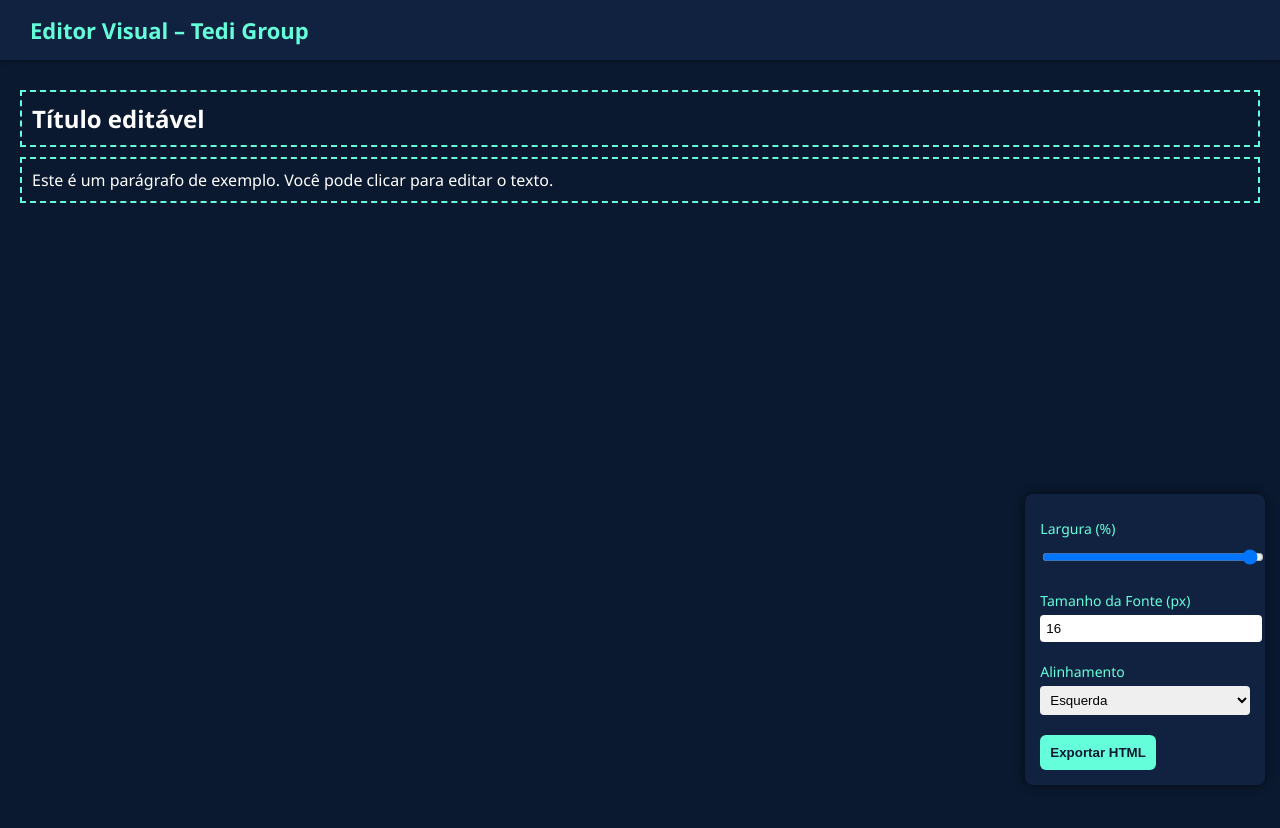
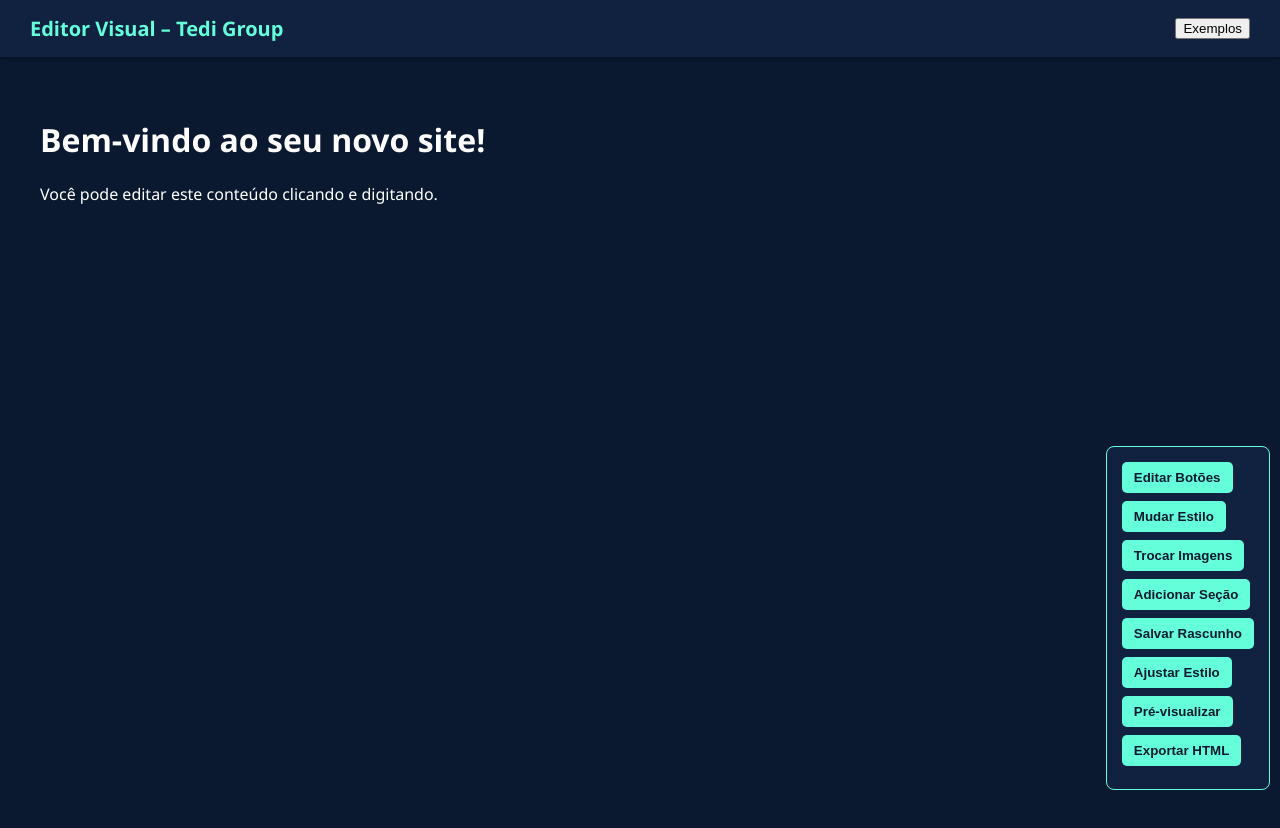
Before and after one commit to Tedi-Company/Tedi-grop, a plain HTML site: page criação de sites/editor/index.html.html in a window 1280 px wide. Before the commit the page ends 800 px from the top, so only its background shows below. Drawn offline with Linux system fonts and the light colour scheme.

Commit message:
Update index.html.html

```diff
--- a/criação de sites/editor/index.html.html
+++ b/criação de sites/editor/index.html.html
@@ -2,8 +2,8 @@
 <html lang="pt-BR">
 <head>
   <meta charset="UTF-8" />
-  <meta name="viewport" content="width=device-width, initial-scale=1.0"/>
-  <title>Editor Visual – Tedi Group</title>
+  <meta name="viewport" content="width=device-width, initial-scale=1.0" />
+  <title>Editor Visual - Tedi Group</title>
   <style>
     body {
       margin: 0;
@@ -15,150 +15,199 @@
     header {
       background-color: #112240;
       padding: 15px 30px;
+      display: flex;
+      justify-content: space-between;
+      align-items: center;
       box-shadow: 0 2px 4px rgba(0,0,0,0.3);
     }
 
-    header h1 {
-      margin: 0;
-      font-size: 22px;
+    .logo {
+      font-size: 20px;
       color: #64ffda;
+      font-weight: bold;
     }
 
-    main {
-      padding: 20px;
+    #toolbar {
+      position: fixed;
+      bottom: 10px;
+      right: 10px;
+      background-color: #112240;
+      border: 1px solid #64ffda;
+      padding: 15px;
+      border-radius: 8px;
+      z-index: 9999;
     }
 
-    .editable {
-      border: 2px dashed #64ffda;
-      padding: 10px;
-      margin: 10px 0;
+    #toolbar button {
+      display: block;
+      margin-bottom: 8px;
+      background-color: #64ffda;
+      color: #0a192f;
+      border: none;
+      padding: 8px 12px;
+      border-radius: 5px;
       cursor: pointer;
+      font-weight: bold;
     }
 
-    #controls {
-      position: fixed;
-      bottom: 15px;
-      right: 15px;
-      background: #112240;
-      padding: 15px;
-      border-radius: 8px;
-      box-shadow: 0 0 10px rgba(0,0,0,0.6);
-      z-index: 1000;
+    #toolbar button:hover {
+      background-color: #52d0c2;
     }
 
-    #controls label {
-      display: block;
-      margin-top: 10px;
-      color: #64ffda;
-      font-size: 14px;
+    #editable-area {
+      padding: 40px;
+      min-height: 100vh;
     }
 
-    #controls input,
-    #controls select {
-      width: 100%;
-      padding: 6px;
-      border-radius: 4px;
-      border: none;
-      margin-top: 5px;
-      margin-bottom: 10px;
-    }
-
-    #exportBtn {
-      background: #64ffda;
-      color: #0a192f;
-      font-weight: bold;
-      border: none;
-      padding: 10px;
-      border-radius: 6px;
-      cursor: pointer;
-      margin-top: 10px;
-    }
-
-    #exportBtn:hover {
-      background: #52d0c2;
+    [contenteditable="true"]:focus {
+      outline: 2px dashed #64ffda;
     }
   </style>
 </head>
 <body>
+
   <header>
-    <h1>Editor Visual – Tedi Group</h1>
+    <div class="logo">Editor Visual – Tedi Group</div>
+    <button onclick="loadExample()">Exemplos</button>
   </header>
 
-  <main contenteditable="false">
-    <h2 class="editable">Título editável</h2>
-    <p class="editable">Este é um parágrafo de exemplo. Você pode clicar para editar o texto.</p>
+  <main id="editable-area" contenteditable="true">
+    <h1>Bem-vindo ao seu novo site!</h1>
+    <p>Você pode editar este conteúdo clicando e digitando.</p>
   </main>
 
-  <div id="controls">
-    <label for="widthControl">Largura (%)</label>
-    <input type="range" id="widthControl" min="10" max="100" value="100">
-
-    <label for="fontSizeControl">Tamanho da Fonte (px)</label>
-    <input type="number" id="fontSizeControl" min="8" max="72" value="16">
-
-    <label for="textAlignControl">Alinhamento</label>
-    <select id="textAlignControl">
-      <option value="left">Esquerda</option>
-      <option value="center">Centro</option>
-      <option value="right">Direita</option>
-    </select>
-
-    <button id="exportBtn">Exportar HTML</button>
+  <div id="toolbar">
+    <button onclick="editButtons()">Editar Botões</button>
+    <button onclick="changeStyle()">Mudar Estilo</button>
+    <button onclick="changeImages()">Trocar Imagens</button>
+    <button onclick="addSection()">Adicionar Seção</button>
+    <button onclick="saveDraft()">Salvar Rascunho</button>
+    <button onclick="adjustStyle()">Ajustar Estilo</button>
+    <button onclick="previewPage()">Pré-visualizar</button>
+    <button onclick="exportHTML()">Exportar HTML</button>
   </div>
 
   <script>
-    let selected = null;
+    function loadExample() {
+      const option = prompt("Escolha: ecológico ou infantil").toLowerCase();
+      let url = '';
+      if (option === 'ecológico' || option === 'ecologico') {
+        url = '/Tedi-grop/tedidev/topsorbankda/banco de dados/linguagem/html/import/ecologico/pagina_inicial_ecologica/index.html';
+      } else if (option === 'infantil') {
+        url = '/Tedi-grop/tedidev/topsorbankda/banco de dados/linguagem/html/import/infantil/pagina_infantil1/index.html';
+      } else {
+        alert("Opção inválida");
+        return;
+      }
 
-    document.querySelectorAll('.editable').forEach(el => {
-      el.addEventListener('click', () => {
-        selected = el;
-        document.getElementById('widthControl').value = parseInt(selected.style.width) || 100;
-        document.getElementById('fontSizeControl').value = parseInt(window.getComputedStyle(selected).fontSize);
-        document.getElementById('textAlignControl').value = selected.style.textAlign || "left";
+      fetch(url)
+        .then(response => response.text())
+        .then(data => {
+          document.getElementById("editable-area").innerHTML = data;
         });
-    });
+    }
 
-    document.getElementById('widthControl').addEventListener('input', (e) => {
-      if (selected) {
-        selected.style.width = e.target.value + "%";
-      }
-    });
+    function previewPage() {
+      const content = document.getElementById('editable-area').innerHTML;
 
-    document.getElementById('fontSizeControl').addEventListener('input', (e) => {
-      if (selected) {
-        selected.style.fontSize = e.target.value + "px";
-      }
-    });
-
-    document.getElementById('textAlignControl').addEventListener('change', (e) => {
-      if (selected) {
-        selected.style.textAlign = e.target.value;
-      }
-    });
-
-    document.getElementById('exportBtn').addEventListener('click', () => {
-      const fullHtml = `
+      const htmlPreview = `
       <!DOCTYPE html>
       <html lang="pt-BR">
       <head>
         <meta charset="UTF-8">
-<title>Site Criado</title>
+        <title>Pré-visualização</title>
+        <style>
+          body { margin: 0; font-family: Arial, sans-serif; }
+          .marca-dagua {
+            position: fixed;
+            bottom: 10px;
+            right: 10px;
+            font-size: 12px;
+            background-color: rgba(0,0,0,0.6);
+            color: white;
+            padding: 5px 10px;
+            border-radius: 5px;
+            z-index: 9999;
+          }
+        </style>
       </head>
       <body>
-${document.querySelector('main').innerHTML}
-<div style="position:fixed;bottom:10px;right:10px;font-size:12px;color:#aaa;">
-  <a href="https://tedi-company.github.io/Tedi-grop/criação de sites/index.html" target="_blank" style="color:#aaa;text-decoration:none;">feito com Tedi Group</a>
+        ${content}
+        <div class="marca-dagua">
+          <a href="https://tedi-company.github.io/Tedi-grop/criação de sites/index.html" target="_blank" style="color:white; text-decoration:none;">feito com Tedi Group</a>
         </div>
       </body>
       </html>`;
-      const blob = new Blob([fullHtml], {type: "text/html"});
-      const url = URL.createObjectURL(blob);
+
+      const previewWindow = window.open('', '_blank');
+      previewWindow.document.open();
+      previewWindow.document.write(htmlPreview);
+      previewWindow.document.close();
+    }
+
+    function exportHTML() {
+      const content = document.getElementById('editable-area').innerHTML;
+
+      const fullHTML = `
+      <!DOCTYPE html>
+      <html lang="pt-BR">
+      <head>
+        <meta charset="UTF-8" />
+        <meta name="viewport" content="width=device-width, initial-scale=1.0" />
+        <title>Site Exportado</title>
+        <style>
+          body { margin: 0; font-family: Arial, sans-serif; }
+          .marca-dagua {
+            position: fixed;
+            bottom: 10px;
+            right: 10px;
+            font-size: 12px;
+            background-color: rgba(0,0,0,0.6);
+            color: white;
+            padding: 5px 10px;
+            border-radius: 5px;
+            z-index: 9999;
+          }
+        </style>
+      </head>
+      <body>
+        ${content}
+        <div class="marca-dagua">
+          <a href="https://tedi-company.github.io/Tedi-grop/criação de sites/index.html" target="_blank" style="color:white; text-decoration:none;">feito com Tedi Group</a>
+        </div>
+      </body>
+      </html>`;
+
+      const blob = new Blob([fullHTML], { type: 'text/html' });
       const link = document.createElement('a');
-      link.href = url;
-      link.download = 'site_tedi_group.html';
+      link.href = URL.createObjectURL(blob);
+      link.download = 'site_tedi.html';
       link.click();
-      URL.revokeObjectURL(url);
-    });
+    }
+
+    function editButtons() {
+      alert("Função para editar botões será implementada.");
+    }
+
+    function changeStyle() {
+      alert("Função para mudar estilo será implementada.");
+    }
+
+    function changeImages() {
+      alert("Função para trocar imagens será implementada.");
+    }
+
+    function addSection() {
+      alert("Função para adicionar nova seção será implementada.");
+    }
+
+    function saveDraft() {
+      alert("Função para salvar rascunho será implementada.");
+    }
+
+    function adjustStyle() {
+      alert("Função para ajustar tamanho, fonte, alinhamento será implementada.");
+    }
   </script>
 </body>
 </html>
```
Lines whose indentation alone changed are shown as unchanged.
